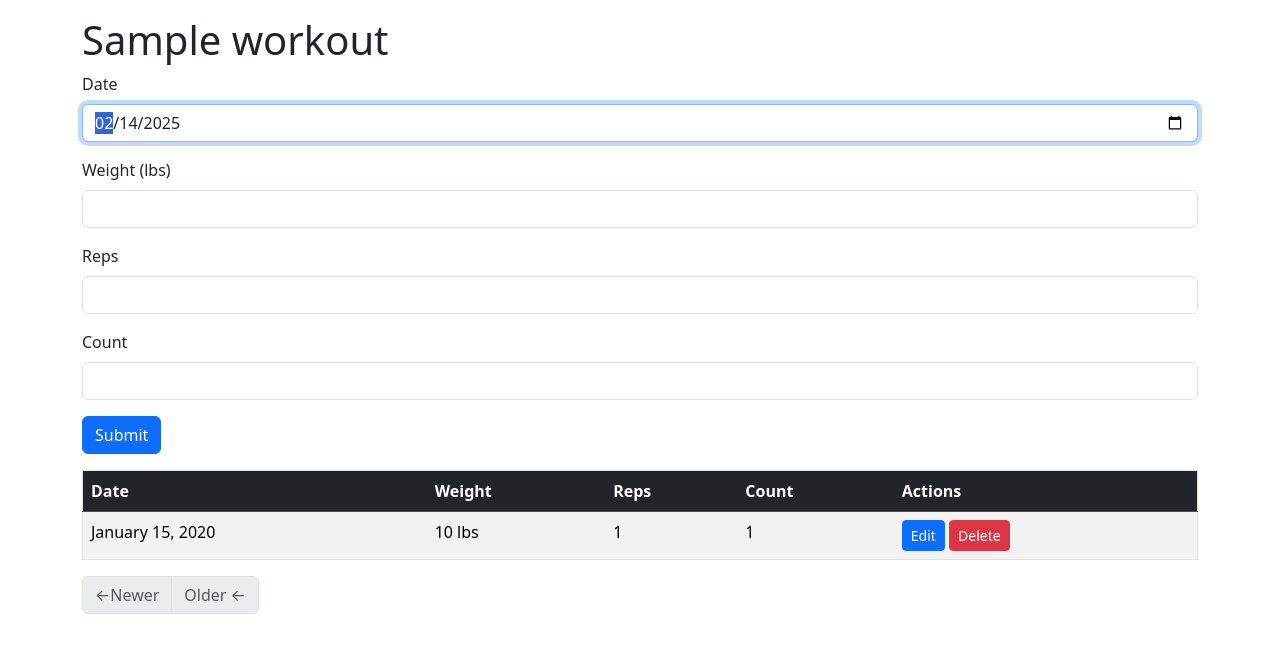
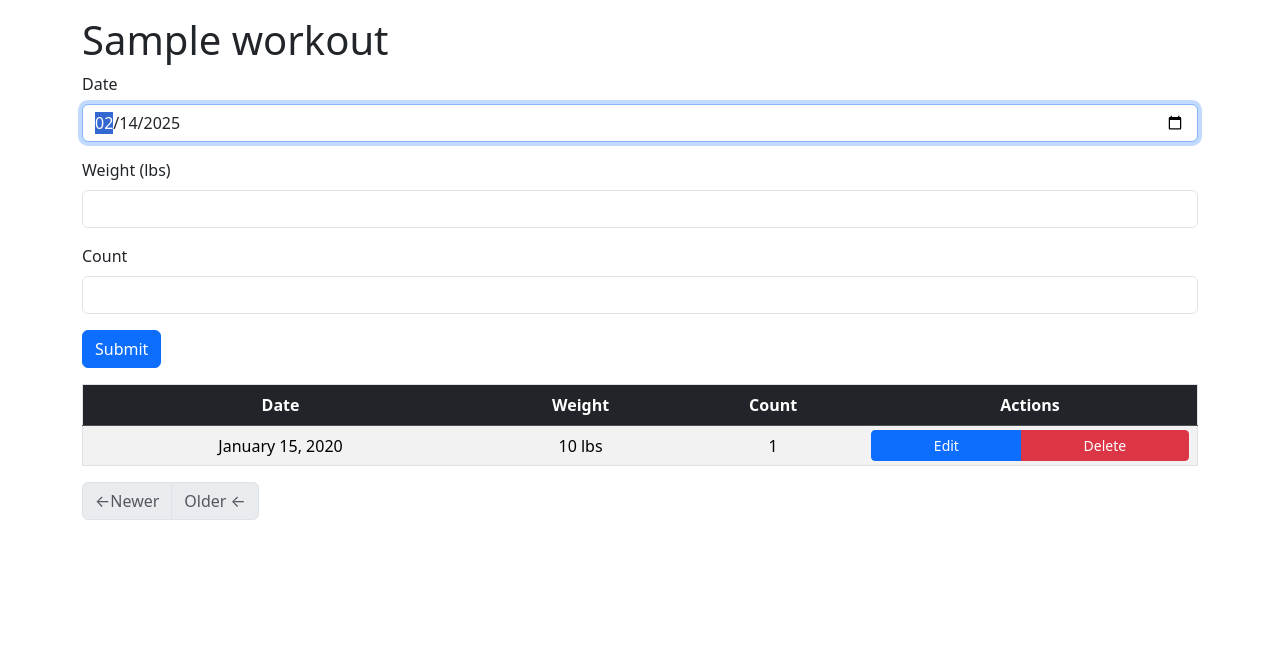
Before and after one commit to DerrickMac/fitness-tracker, a Flask app: page /log-exercise/1 in a window 1280 px wide. Shown: the part 56-709 px from the top of the page. Run offline with Flask 3, Linux system fonts and the light colour scheme; a user stored in the database is signed in; tables that the repository leaves empty hold one stand-in row (values such as "Sample post"); some libraries are stand-ins or nearby versions.

Commit message:
Removed Reps attribute from Exercise Model, Updated Workouts page

```diff
--- a/app/forms.py
+++ b/app/forms.py
@@ -61,7 +61,6 @@ class WorkoutForm(FlaskForm):
 class ExerciseForm(FlaskForm):
     date = DateTimeField('Date', format='%Y-%m-%d', default=datetime.now(), validators=[DataRequired()])
     weight = IntegerField('Weight (lbs)', validators=[Optional()])
-    reps = IntegerField('Reps', validators=[Optional()])
     count = IntegerField('Count', validators=[Optional()])
     distance = IntegerField('Distance (miles)', validators=[Optional()])
     submit = SubmitField('Submit')
--- a/app/models.py
+++ b/app/models.py
@@ -54,7 +54,6 @@ class Workout(db.Model):
 class Exercise(db.Model):
     id: Mapped[int] = mapped_column(primary_key=True)
     date: Mapped[datetime] = mapped_column(index=True, default=lambda: datetime.now(timezone.utc))
-    reps: Mapped[int] = mapped_column(Integer, nullable=True, default=None)
     count: Mapped[int] = mapped_column(Integer, nullable=True, default=None)
     weight: Mapped[int] = mapped_column(Integer, nullable=True, default=None)
     distance: Mapped[int] = mapped_column(Integer, nullable=True, default=None)
--- a/app/routes.py
+++ b/app/routes.py
@@ -116,18 +116,33 @@ def workouts():
     if not current_user.is_authenticated:
         return redirect(url_for('index'))
 
-    # Get sorting criteria from the request (default to 'muscle_group')
-    order_by = request.args.get('order_by', 'default')
+    # Default ordering: by muscle_group (ascending) then by name (ascending)
+    workouts = current_user.workouts.order_by(
+        Workout.muscle_group.asc(),
+        Workout.name.asc()
+    ).all()
 
-    # Define sorting logic
-    if order_by == 'exercise_type':
-        workouts = current_user.workouts.order_by(Workout.exercise_type.asc(), Workout.name.asc())
-    elif order_by == 'name':
-        workouts = current_user.workouts.order_by(Workout.name.asc())
-    else:  # Default: Order by muscle_group
-        workouts = current_user.workouts.order_by(Workout.muscle_group.asc(), Workout.name.asc())
+    # Group workouts by their muscle_group
+    grouped_workouts = {}
+    for workout in workouts:
+        group = workout.muscle_group or 'other'
+        grouped_workouts.setdefault(group, []).append(workout)
 
-    return render_template('workouts.html', title='Workouts', workouts=workouts, order_by=order_by)
+    # (Optional) Define the order in which muscle groups should appear
+    muscle_order = [
+        'abs', 'back', 'biceps', 'calves', 'chest', 'chest_lower', 'chest_upper',
+        'forearms', 'glutes', 'hamstrings', 'heart', 'hip_flexors', 'inner_thighs',
+        'lats', 'lower_back', 'quadriceps', 'shoulders', 'triceps', 'other'
+    ]
+    # Sort the dictionary keys according to the muscle_order list
+    grouped_workouts = dict(
+        sorted(
+            grouped_workouts.items(),
+            key=lambda item: muscle_order.index(item[0]) if item[0] in muscle_order else 999
+        )
+    )
+
+    return render_template('workouts.html', title='Workouts', grouped_workouts=grouped_workouts)
 
 @app.route('/create-workout', methods=['GET', 'POST'])
 @login_required
@@ -195,7 +210,6 @@ def log_exercise(workout_id):
         exercise = Exercise(
                     date=form.date.data,
                     weight=form.weight.data,
-                    reps=form.reps.data,
                     count=form.count.data,
                     distance=form.distance.data
                     )
@@ -235,7 +249,7 @@ def edit_exercise(workout_id, exercise_id):
     if form.validate_on_submit():
         exercise.date=form.date.data
         exercise.weight=form.weight.data
-        exercise.reps=form.reps.data
+        exercise.count=form.count.data
         exercise.distance=form.distance.data
         db.session.commit()
         flash("Exercise updated successfully!")
@@ -244,7 +258,7 @@ def edit_exercise(workout_id, exercise_id):
     elif request.method == 'GET':
         form.date.data = exercise.date
         form.weight.data = exercise.weight
-        form.reps.data = exercise.reps
+        form.count.data = exercise.count
         form.distance.data = exercise.distance
     return render_template('log_exercise.html', form=form, workout_id=workout_id, workout_name=user_workout.name, exercise_id=exercise_id, exercise_type=user_workout.exercise_type, action="edit")
 
--- a/app/templates/_history.html
+++ b/app/templates/_history.html
@@ -1,36 +1,44 @@
 <div class="table-responsive">
     <table class="table table-striped table-hover border">
       <thead class="table-dark">
-          <tr>
-              <th scope="col">Date</th>
+        <tr class="text-center">
+          <th scope="col" class="py-2">Date</th>
           {% if exercise_type == "cardio" %}
-                <th scope="col">Distance</th>
+            <th scope="col" class="py-2">Distance</th>
+          {% elif exercise_type == "bodyweight" %}
+            <th scope="col" class="py-2">Count</th>
           {% else %}
-                <th scope="col">Weight</th>
-                <th scope="col">Reps</th>
-                <th scope="col">Count</th>
+            <th scope="col" class="py-2">Weight</th>
+            <th scope="col" class="py-2">Count</th>
           {% endif %}
-              <th scope="col">Actions</th>
+          <th scope="col" class="py-2">Actions</th>
         </tr>
       </thead>
       <tbody>
         {% for exercise in exercises %}
-          <tr>
-              <td>{{ moment(exercise.date, local=True).format('LL') }}</td>
+        <tr class="text-center align-middle">
+          <td class="py-1">{{ moment(exercise.date, local=True).format('LL') }}</td>
           {% if exercise_type == "cardio" %}
-                  <td>{{ exercise.distance ~ ' mi' if exercise.distance is not none else '' }}</td>
+            <td class="py-1">
+              {{ exercise.distance ~ ' mi' if exercise.distance is not none else '' }}
+            </td>
+          {% elif exercise_type == "bodyweight" %}
+            <td class="py-1">{{ exercise.count or "" }}</td>
           {% else %}
-                  <td>{{ exercise.weight ~ ' lbs' if exercise.weight is not none else '' }}</td>
-                  <td>{{ exercise.reps or "" }}</td>
-                  <td>{{ exercise.count or "" }}</td>
+            <td class="py-1">
+              {{ exercise.weight ~ ' lbs' if exercise.weight is not none else '' }}
+            </td>
+            <td class="py-1">{{ exercise.count or "" }}</td>
           {% endif %}
-              <td>
-                  <a href="{{ url_for('edit_exercise', workout_id=workout_id, exercise_id=exercise.id) }}" class="btn btn-primary btn-sm">
+          <td class="py-1">
+            <div class="btn-group w-100" role="group">
+              <a href="{{ url_for('edit_exercise', workout_id=workout_id, exercise_id=exercise.id) }}" class="btn btn-primary btn-sm flex-fill">
                 Edit
               </a>
-                  <a href="{{ url_for('delete_exercise', workout_id=workout_id, exercise_id=exercise.id) }}" class="btn btn-danger btn-sm">
+              <a href="{{ url_for('delete_exercise', workout_id=workout_id, exercise_id=exercise.id) }}" class="btn btn-danger btn-sm flex-fill">
                 Delete
               </a>
+            </div>
           </td>
         </tr>
         {% endfor %}
--- a/app/templates/log_exercise.html
+++ b/app/templates/log_exercise.html
@@ -2,11 +2,19 @@
 {% import "bootstrap_wtf.html" as wtf %}
 
 {% block content %}
-{% if action != "edit" %}
-    <h1>{{ workout_name }}</h1>
-{% else %}
-    <h1>Editing {{ workout_name }}</h1>
-{% endif %}
+
+{% set exercise_icons = {
+  'machine': 'fa-solid fa-weight-hanging',
+  'free_weight': 'fas fa-dumbbell',
+  'bodyweight': 'fa-solid fa-child-reaching',
+  'cardio': 'fas fa-person-running'
+} %}
+
+{% set title_prefix = "Editing " if action == "edit" else "" %}
+<h1>
+  <i class="{{ exercise_icons[exercise_type] }}"></i>
+  {{ title_prefix }}{{ workout_name }}
+</h1>
 
 {{ wtf.quick_form(form) }}
 
@@ -32,7 +40,6 @@
 <script>
   const exerciseTypeSelect = "{{ exercise_type }}";
   const distance = document.getElementById("distance_container");
-  const reps = document.getElementById("reps_container");
   const weight = document.getElementById("weight_container");
   const count = document.getElementById("count_container");
 
@@ -40,12 +47,17 @@
       const value = exerciseTypeSelect;
 
       if (value === "cardio") {
+        distance.style.display = "block";
         weight.style.display = "none";
-        reps.style.display = "none";
-        distance.style.display = "block";
+        count.style.display = "none";
+
+      } else if (value === "bodyweight") {
+        weight.style.display = "none";
+        count.style.display = "block";
+        distance.style.display = "none";
+
       } else {
         weight.style.display = "block";
-        reps.style.display = "block";
         count.style.display = "block";
         distance.style.display = "none";
       }
```
Also changed, not shown: app/templates/workouts.html (+11 -21 lines), migrations/versions/acc00e029c64_remove_reps_attribute_from_exercise_.py (added, +32 -0 lines), tests.py (+17 -13 lines). Lines whose indentation alone changed are shown as unchanged.
